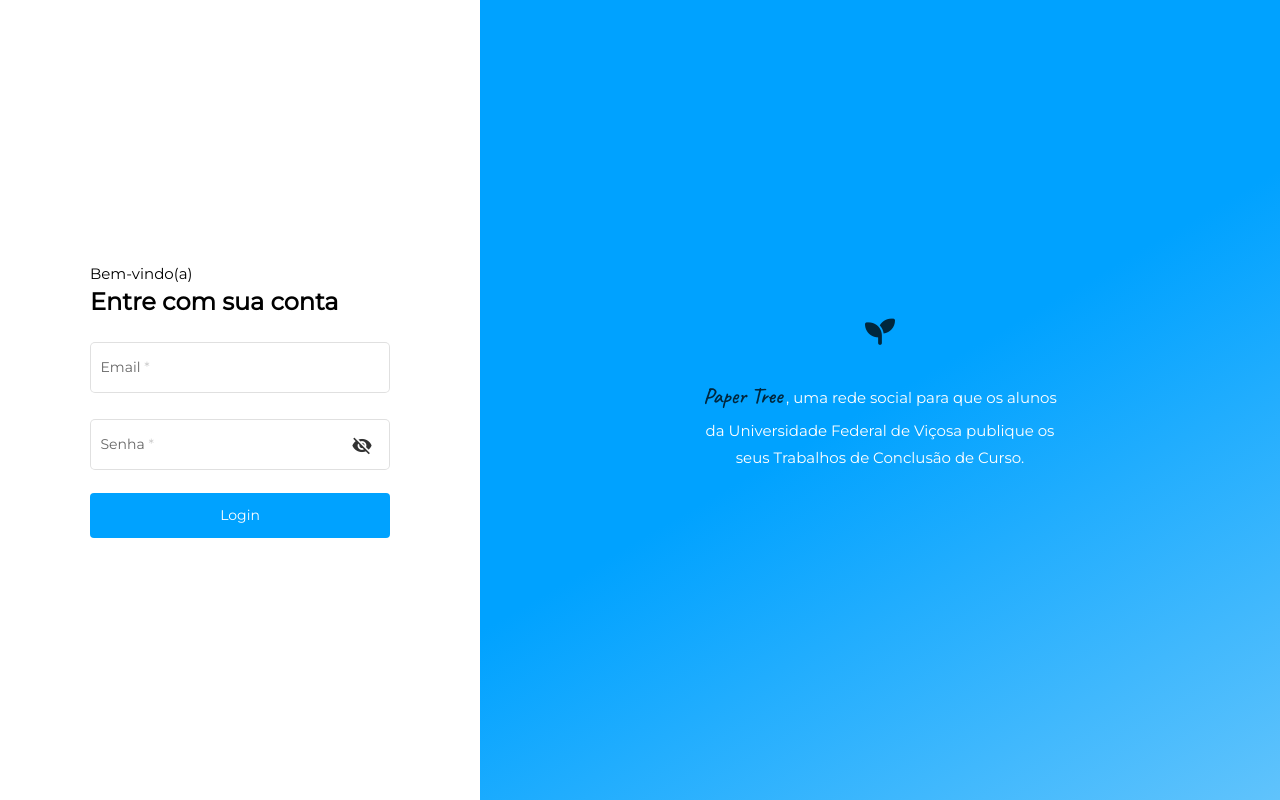
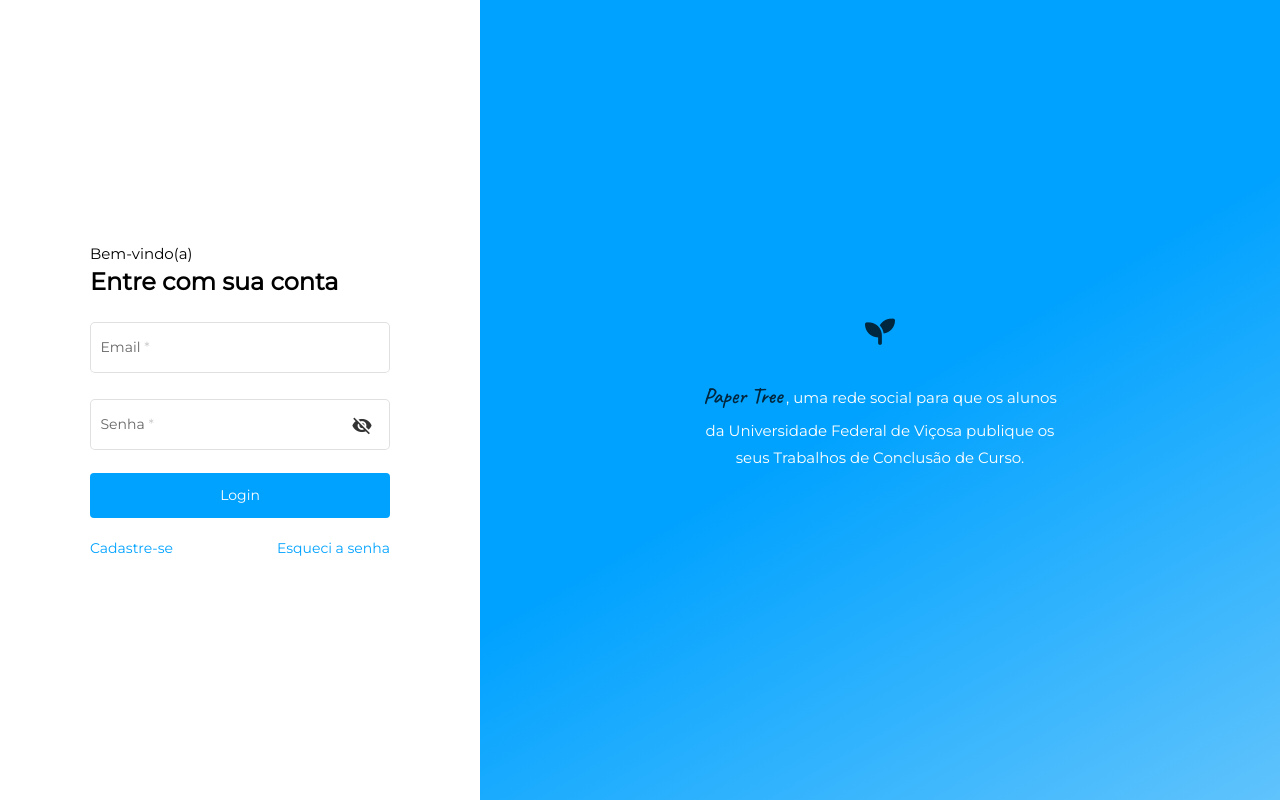
Before and after one commit to eduardo-n/frontend-paper-tree-v2, an Angular app: page / in a window 1280 px wide. Built offline with nearby package versions, Linux system fonts and the light colour scheme.

Commit message:
Insercao dos links

```diff
--- a/src/app/modules/logged-out/components/login/login.component.html
+++ b/src/app/modules/logged-out/components/login/login.component.html
@@ -24,6 +24,11 @@
 
       <button mat-flat-button type="submit" (click)="onSubmit()" class="btn-login">Login</button>
 
+      <div class="links">
+        <a [routerLink]="['/autenticacao/cadastro']">Cadastre-se</a>
+        <a [routerLink]="['/autenticacao/cadastro']">Esqueci a senha</a>
+      </div>
+
     </div>
   </form>
 </div>
--- a/src/app/modules/logged-out/components/login/login.component.scss
+++ b/src/app/modules/logged-out/components/login/login.component.scss
@@ -20,5 +20,21 @@
     .btn-login {
       width: 100%;
     }
+
+    .links{
+      display: flex;
+      justify-content: space-between;
+      margin-top: 20px;
+      color: var(--primary-color);
+
+      a{
+        text-decoration: none;
+        color: inherit;
+      }
+
+      .forgot-psw-link{
+        float: right;
+      }
+    }
   }
 }
```
